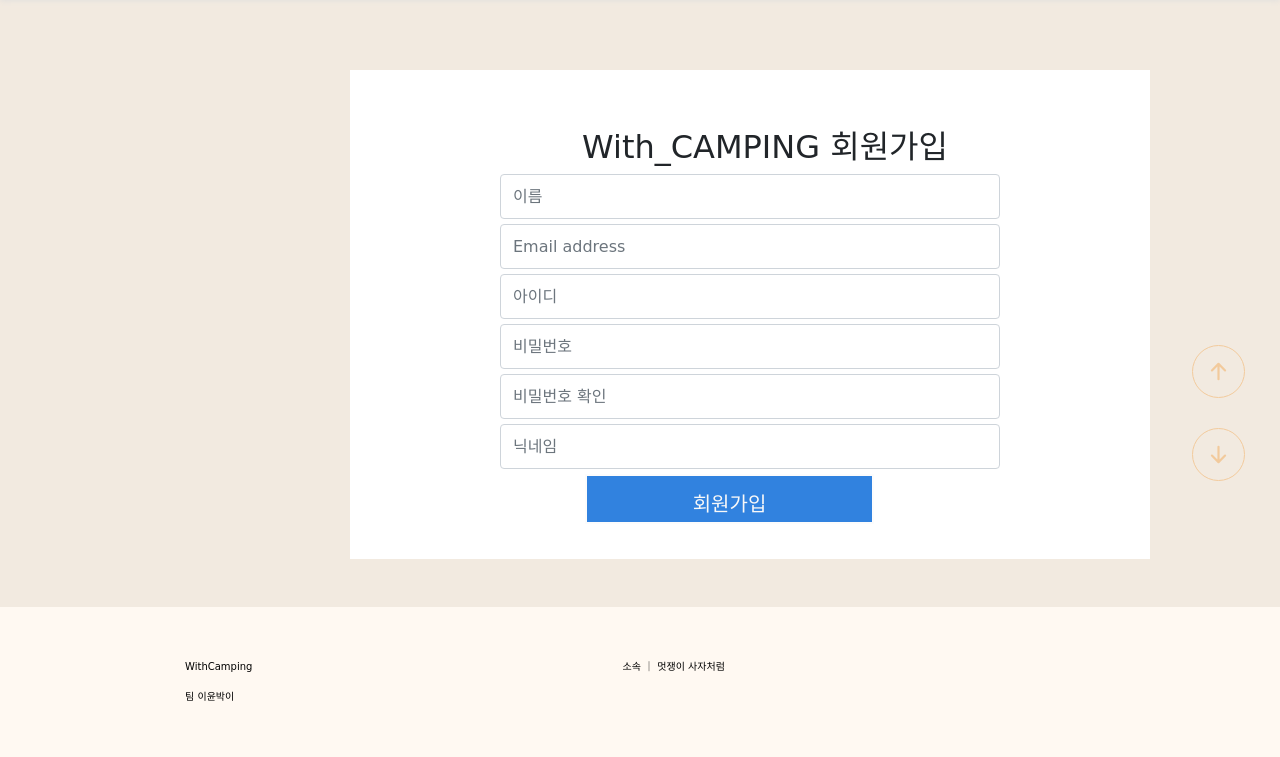
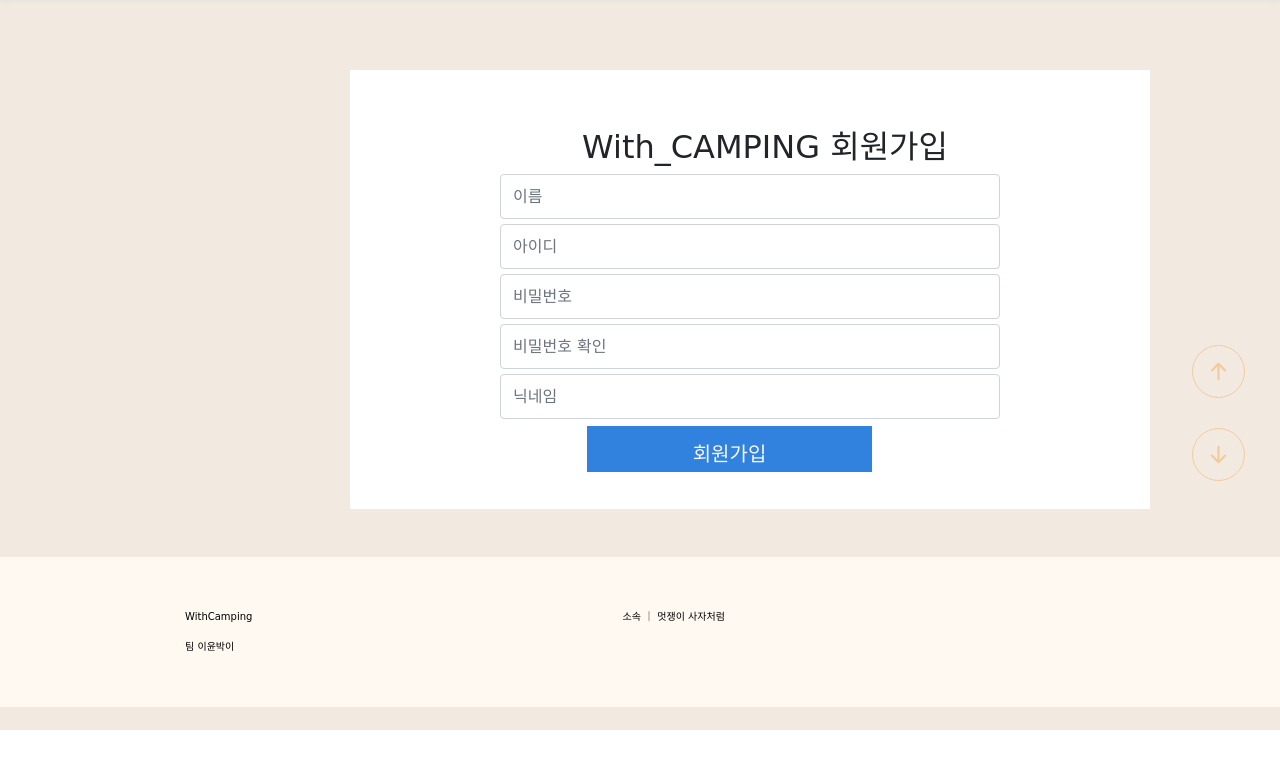
Before and after one commit to KnS-hacks/5-With_Camping, a Django app: page /member/signup/ in a window 1280 px wide. Shown: the part 70-827 px from the top of the page. After the commit the page ends 800 px from the top, so only its background shows below. Run offline with Django 3.2, Linux system fonts and the light colour scheme; some libraries are stand-ins or nearby versions; some web fonts are replaced.

Commit message:
[BE][구현] :: 회원가입, 로그인 완성 (병수)

```diff
--- a/with_camping/member/models.py
+++ b/with_camping/member/models.py
@@ -1,8 +1,7 @@
 from django.contrib.auth.models import AbstractUser
 from django.db import models
-from django.contrib.auth.models import AbstractUser
 
 # Create your models here.
 class Member(AbstractUser):
-    image = models.ImageField(upload_to = "account/", blank=True, null=True)
+    people_name = models.CharField(max_length= 30)
     nickname = models.CharField(max_length = 30)
--- a/with_camping/member/templates/signup.html
+++ b/with_camping/member/templates/signup.html
@@ -75,23 +75,20 @@
                     </div>
                 </div>
 
-
+                <form method="POST" action="{% url 'sign_up' %}">
+                {% csrf_token %}
                 <!-- 이름 -->
                 <div class="form-group">
-                    <input type="text" class="form-control" id="username" placeholder="이름" name="username">
+                    <input type="text" class="form-control" id="people_name" placeholder="이름" name="people_name">
                 </div>
 
-                <!-- 이메일 -->
-                <div class="form-group">
-                    <input type="email" class="form-control" id="email" placeholder="Email address" name="email">
-                </div>
                 <!-- 아이디 -->
                 <div class="form-group">
-                    <input type="text" class="form-control" id="userid" placeholder="아이디" name="userid">
+                    <input type="text" class="form-control" id="username" placeholder="아이디" name="username">
                 </div>
                 <!-- 비밀번호 -->
                 <div class="form-group">
-                    <input type="password" class="form-control" id="password1" placeholder="비밀번호" name="password1">
+                    <input type="password" class="form-control" id="password" placeholder="비밀번호" name="password">
                 </div>
                 <!-- 비밀번호 확인 -->
                 <div class="form-group">
@@ -104,6 +101,7 @@
 
                 <!--회원가입 링크 -->
                 <a href="{% url 'home' %}"><button type="submit" class="register_btn" value="login">회원가입</button></a>
+                </form>
             </div>
         </div>
         {% endblock %}
--- a/with_camping/member/urls.py
+++ b/with_camping/member/urls.py
@@ -1,6 +1,6 @@
 from django.urls import path
 
-from .import views
+from . import views
 
 urlpatterns = [
     path('', views.member_login, name='member_login'),
--- a/with_camping/member/views.py
+++ b/with_camping/member/views.py
@@ -34,8 +34,8 @@ def sign_up(request):
         if request.POST["password"] == request.POST["password2"]:
             user = Member.objects.create_user(
                 username = request.POST["username"],
+                people_name = request.POST["people_name"],
                 password = request.POST["password"],
-                image = request.POST.get("image"),
                 nickname = request.POST["nickname"],
             )
             user.save()
```
Also changed, not shown: with_camping/member/templates/login.html (+4 -3 lines), with_camping/member/migrations/0002_auto_20211119_2116.py (added).
